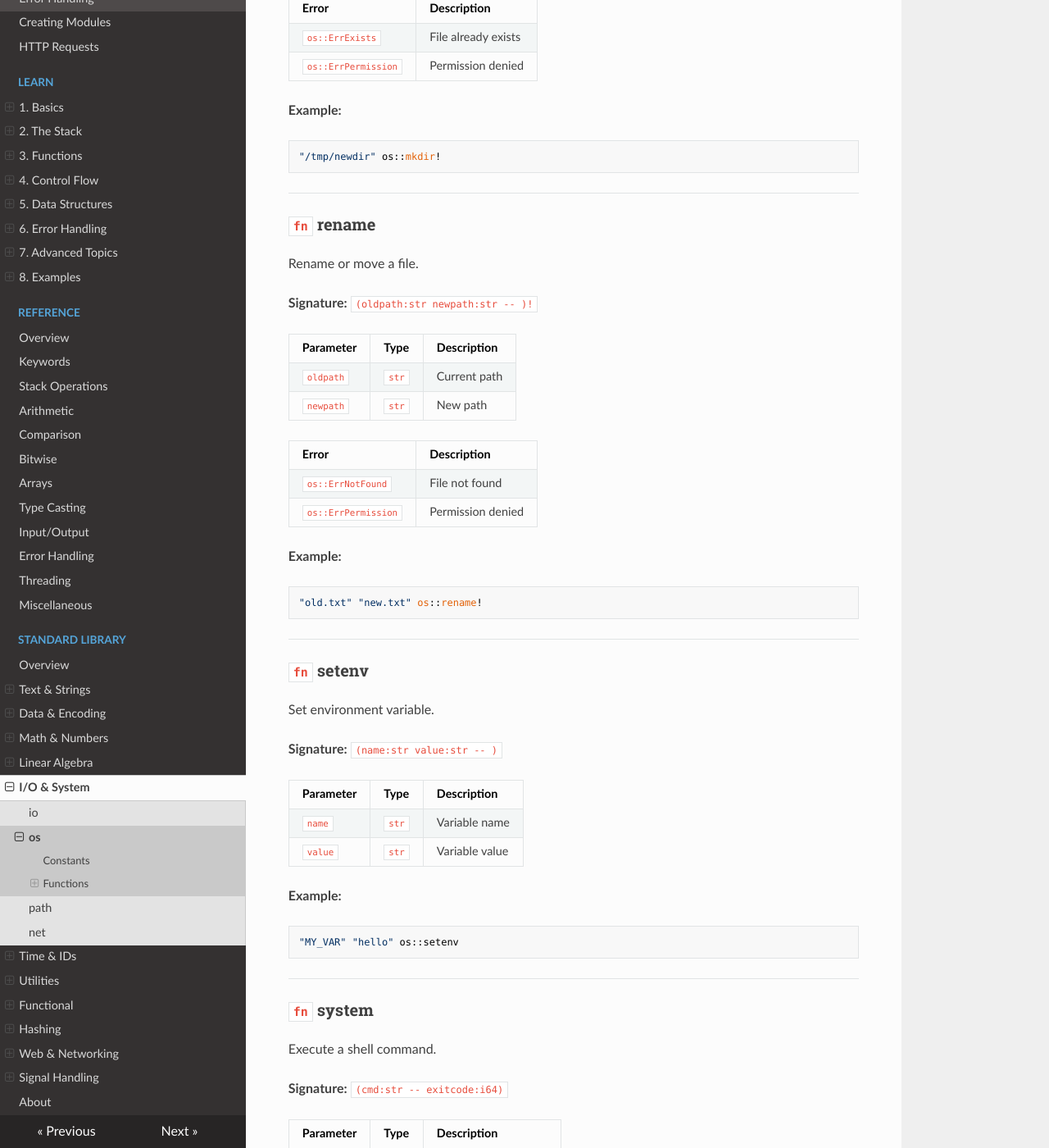
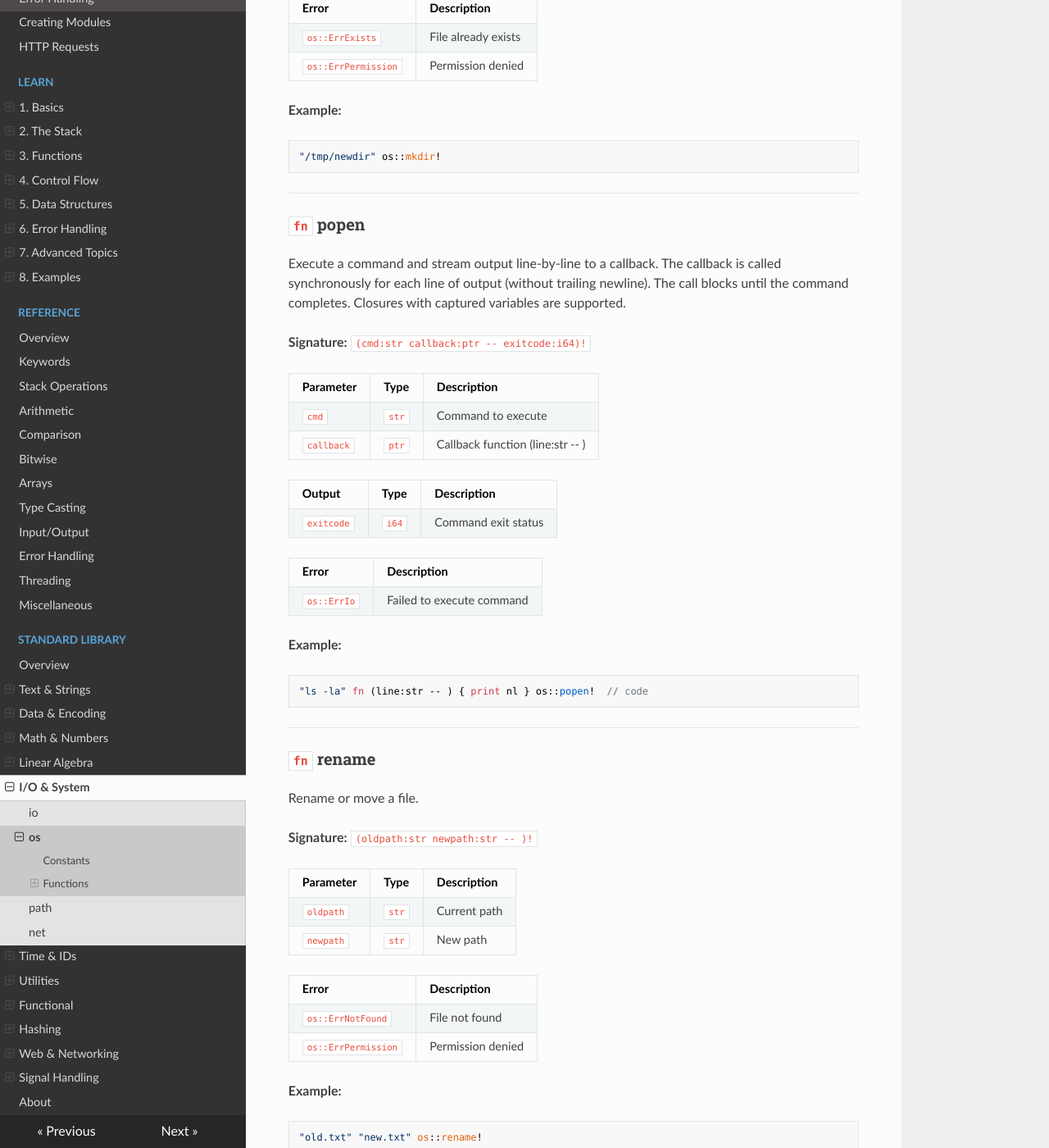
Before and after one commit to quadrate-language/quadrate, an MkDocs documentation site: the page built from docs/docs/docs/stdlib/os.md, in a window 1280 px wide and 1400 px high, scrolled down 4103 px. Shown: the whole window at 82% size. Built offline with MkDocs 1.6.1, drawn with Linux system fonts in a browser that asks for light colours; nearby versions of some CDN libraries.

Commit message:
Update docs

````diff
--- a/docs/docs/docs/stdlib/os.md
+++ b/docs/docs/docs/stdlib/os.md
@@ -183,6 +183,33 @@ Create a directory.
 
 ---
 
+### `fn` popen
+
+Execute a command and stream output line-by-line to a callback. The callback is called synchronously for each line of output (without trailing newline). The call blocks until the command completes. Closures with captured variables are supported.
+
+**Signature:** `(cmd:str callback:ptr -- exitcode:i64)!`
+
+| Parameter | Type | Description |
+|-----------|------|-------------|
+| `cmd` | `str` | Command to execute |
+| `callback` | `ptr` | Callback function (line:str -- ) |
+
+| Output | Type | Description |
+|--------|------|-------------|
+| `exitcode` | `i64` | Command exit status |
+
+| Error | Description |
+|-------|-------------|
+| `os::ErrIo` | Failed to execute command |
+
+**Example:**
+
+```qd
+"ls -la" fn (line:str -- ) { print nl } os::popen!  // code
+```
+
+---
+
 ### `fn` rename
 
 Rename or move a file.
````
Also changed, not shown: docs/api/os.json (+10 -0 lines).
